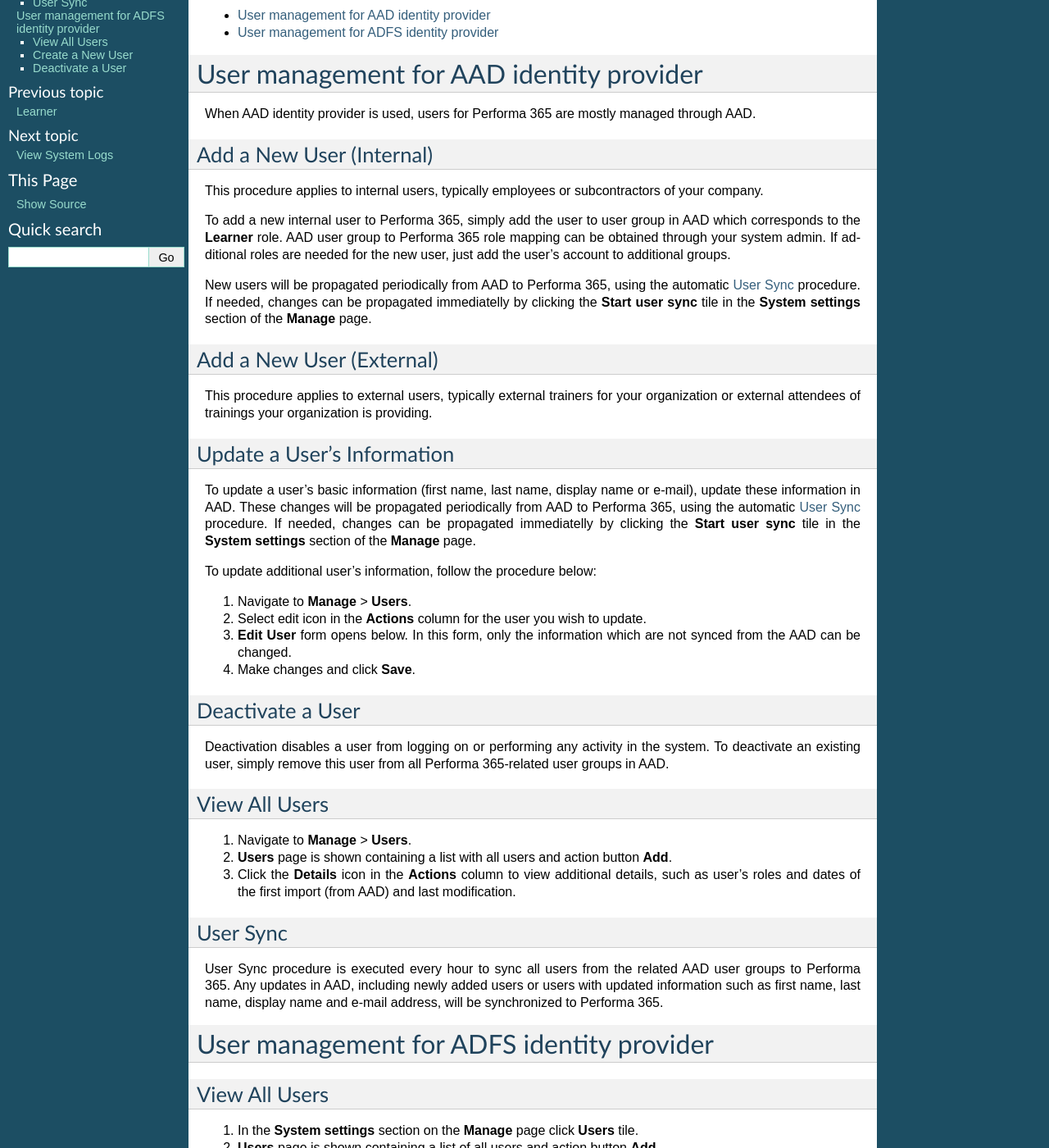
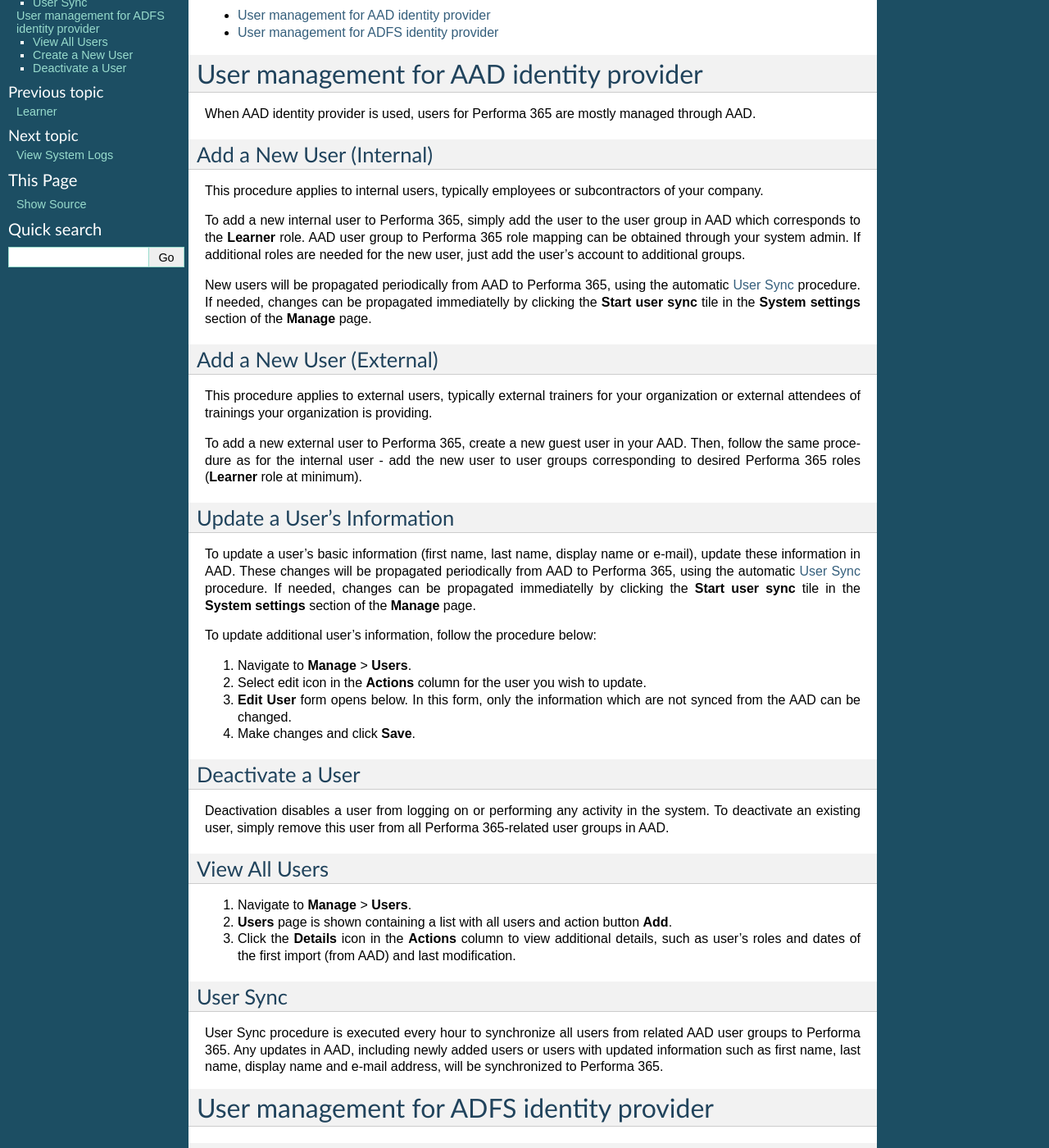
Before and after one commit to pslisko/performa365docs, a Sphinx documentation site: the page built from docs/howto/manage_users.rst, in a window 1280 px wide and 1400 px high, scrolled down 271 px. Shown: the whole window at 82% size. Built offline with Sphinx 7.4.7, drawn with Linux system fonts in a browser that asks for light colours; pages that are not in the unit, such as notebooks, are missing from menus.

Commit message:
Update manage_users.rst

```diff
--- a/docs/howto/manage_users.rst
+++ b/docs/howto/manage_users.rst
@@ -27,7 +27,7 @@
 
 This procedure applies to internal users, typically employees or subcontractors of your company.
 
-To add a new internal user to Performa 365, simply add the user to user group in AAD which corresponds to the **Learner** role. AAD user group to Performa 365 role mapping can be obtained through your system admin. If additional roles are needed for the new user, just add the user's account to additional groups.
+To add a new internal user to Performa 365, simply add the user to the user group in AAD which corresponds to the **Learner** role. AAD user group to Performa 365 role mapping can be obtained through your system admin. If additional roles are needed for the new user, just add the user's account to additional groups.
 
 New users will be propagated periodically from AAD to Performa 365, using the automatic :ref:`User Sync<UserSync>` procedure. If needed, changes can be propagated immediatelly by clicking the **Start user sync** tile in the **System settings** section of the **Manage** page.
 
@@ -35,6 +35,8 @@
 ^^^^^^^^^^^^^^
 
 This procedure applies to external users, typically external trainers for your organization or external attendees of trainings your organization is providing.
+
+To add a new external user to Performa 365, create a new guest user in your AAD. Then, follow the same procedure as for the internal user - add the new user to user groups corresponding to desired Performa 365 roles (**Learner** role at minimum).
 
 Update a User's Information
 ^^^^^^^^^^^^^^^^^^^^^^^^^^^^
@@ -65,7 +67,7 @@
 User Sync
 ^^^^^^^^^^^^
 
-User Sync procedure is executed every hour to sync all users from the related AAD user groups to Performa 365. Any updates in AAD, including newly added users or users with updated information such as first name, last name, display name and e-mail address, will be synchronized to Performa 365.
+User Sync procedure is executed every hour to synchronize all users from related AAD user groups to Performa 365. Any updates in AAD, including newly added users or users with updated information such as first name, last name, display name and e-mail address, will be synchronized to Performa 365.
 
 
 .. _ADFS:
```
